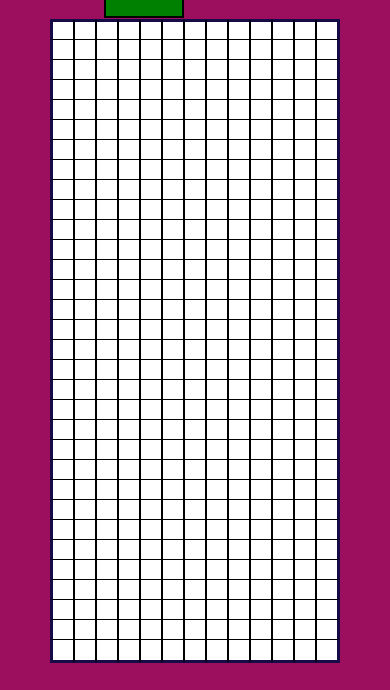
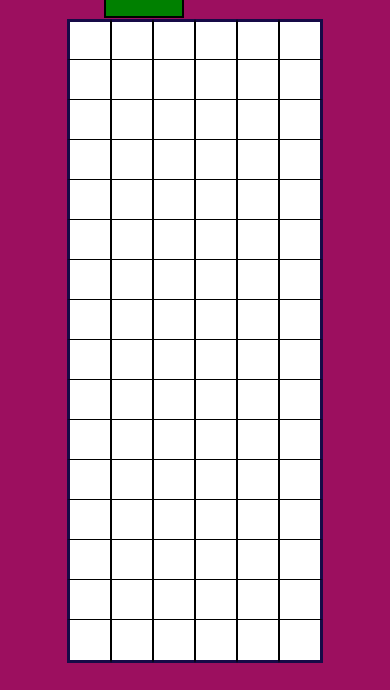
Before and after one commit to Ulys/ulys.github.io, a plain HTML site: page Game-Of-Life-Preview/index.html in a window 390 px wide. Shown: the part 154-844 px from the top of the page. Drawn offline with Linux system fonts and the light colour scheme.

Commit message:
for mobile

```diff
--- a/Game-Of-Life-Preview/css/main.css
+++ b/Game-Of-Life-Preview/css/main.css
@@ -61,7 +61,7 @@ li {
 **********************************************************/
 
 .row {
-	height: 20px;
+	height: 40px;
 }
 
 .row > div {
@@ -69,7 +69,7 @@ li {
 	border: 1px solid black;
 	/*padding: 1px;*/
 	height: inherit;
-	width: 20px;
+	width: 40px;
 }
 
 .row:nth-of-type(1) > div{
--- a/Game-Of-Life-Preview/js/view.js
+++ b/Game-Of-Life-Preview/js/view.js
@@ -100,7 +100,7 @@ var ViewModule = (function() {
      * @return {Number} number of cells in a row
      */
     function _countNumberOfColumns(container) {
-        var CELL_WIDTH = 20, //px standart cell width
+        var CELL_WIDTH = 40, //px standart cell width
             HORIZONTAL_MARGINS = 100, //px horizontal margins
             contWidth = container.clientWidth;
 
@@ -112,7 +112,7 @@ var ViewModule = (function() {
      * @return {Number} number of cells in a row
      */
     function _countNumberOfRows() {
-        var CELL_WIDTH = 20, //px standart cell width
+        var CELL_WIDTH = 40, //px standart cell width
             HEADER_HEIGHT = 100, //px header height
             VERTICAL_MARGINS = 100, //px vertical margins
             winHeight = window.innerHeight;
```
